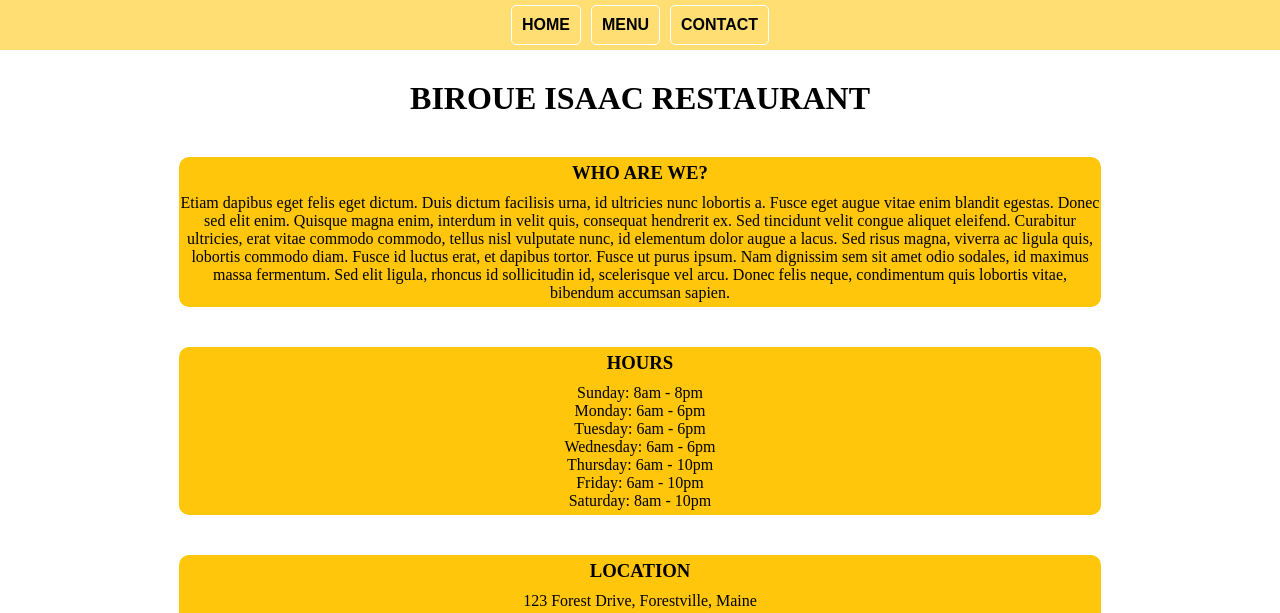
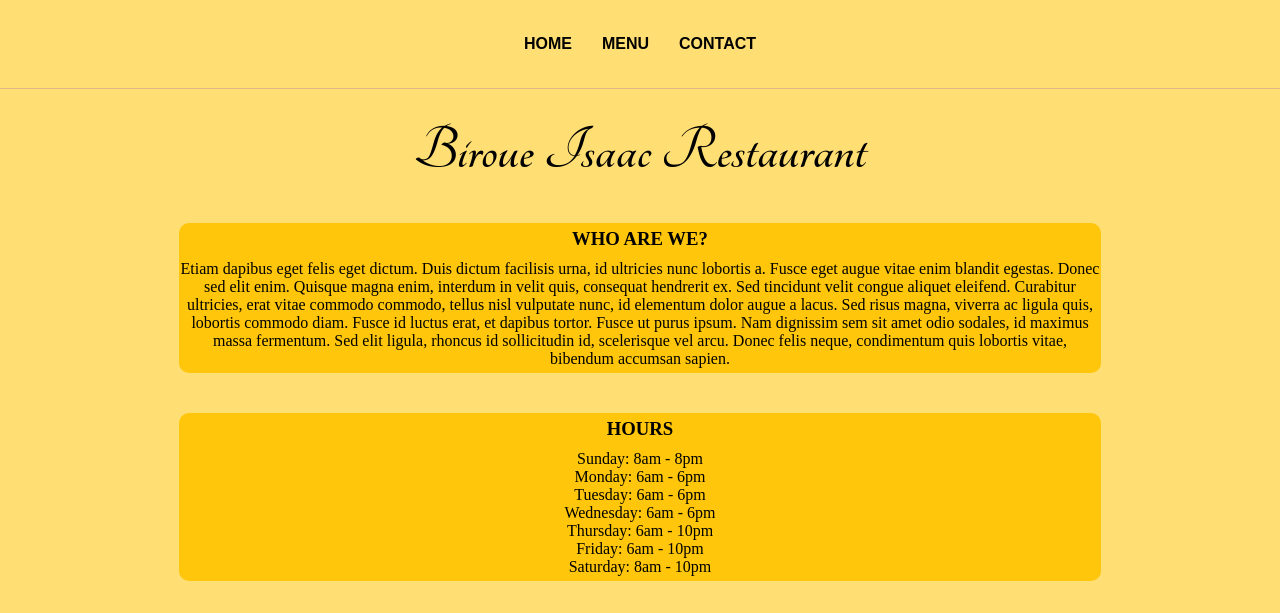
Before and after one commit to biroue10/restaurant, a website built with webpack: page dist/index.html in a window 1280 px wide. Shown: the top 613 px of the page. Built offline with Linux system fonts and the light colour scheme.

Commit message:
refactor my code

```diff
--- a/src/style.css
+++ b/src/style.css
@@ -1,3 +1,5 @@
+@import url('https://fonts.googleapis.com/css2?family=Rajdhani:wght@700&display=swap');
+@import url('https://fonts.googleapis.com/css2?family=Tangerine:wght@700&display=swap');
 *{
     margin: 0;
     padding: 0;
@@ -8,6 +10,9 @@
     background-color: #ffde73;
     justify-content: center;
     font-family: Arial, Helvetica, sans-serif;
+    border-bottom: 1px solid burlywood;
+    padding-top: 20px;
+    padding-bottom: 20px;
 }
 ul{
     display: flex;
@@ -16,7 +21,6 @@ ul li{
     list-style: none;
     padding: 10px;
     text-transform: uppercase;
-    border: 1px solid white;
     margin: 5px;
     border-radius: 5px;
     cursor: pointer;
@@ -30,9 +34,10 @@ ul li{
     color: black;
     height: 6vh;
     width: 100%;
+    border-top: 1px solid burlywood;
 }
 .home{
-    height: 160vh;
+    height: 120vh;
     margin: auto;
     display: flex;
     width: 90%;
@@ -52,7 +57,6 @@ ul li{
     background-color: #ffc60b;
 }
 .contact{
-    border: 1px solid #c16a08;
     display: flex;
     flex-direction: column;
     align-items: center;
@@ -77,7 +81,6 @@ ul li{
     flex-direction: column;
     width: 90%;
     margin: auto;
-    border: 1px solid #c16a08;
     border-radius: 10px;
     background-color: #ffde73;
     margin: 10px auto;
@@ -93,8 +96,10 @@ ul li{
     border-radius: 10px;
 }
 .home h1, .menu h1, .contact h1{
-    text-transform: uppercase;
     margin: 20px;
+    font-family: 'Tangerine', cursive;
+    text-transform: capitalize;
+    font-size: 4rem;
 }
 .home h3, .menu h3, .contact h3{
     text-transform: uppercase;
@@ -107,3 +112,10 @@ img{
     width: 100%;
     padding: 10px;
 }
+body {
+    background-color: #ffde73;
+}
+ul li:hover{
+    text-decoration: underline;
+
+}
```
Also changed, not shown: dist/main.js.
